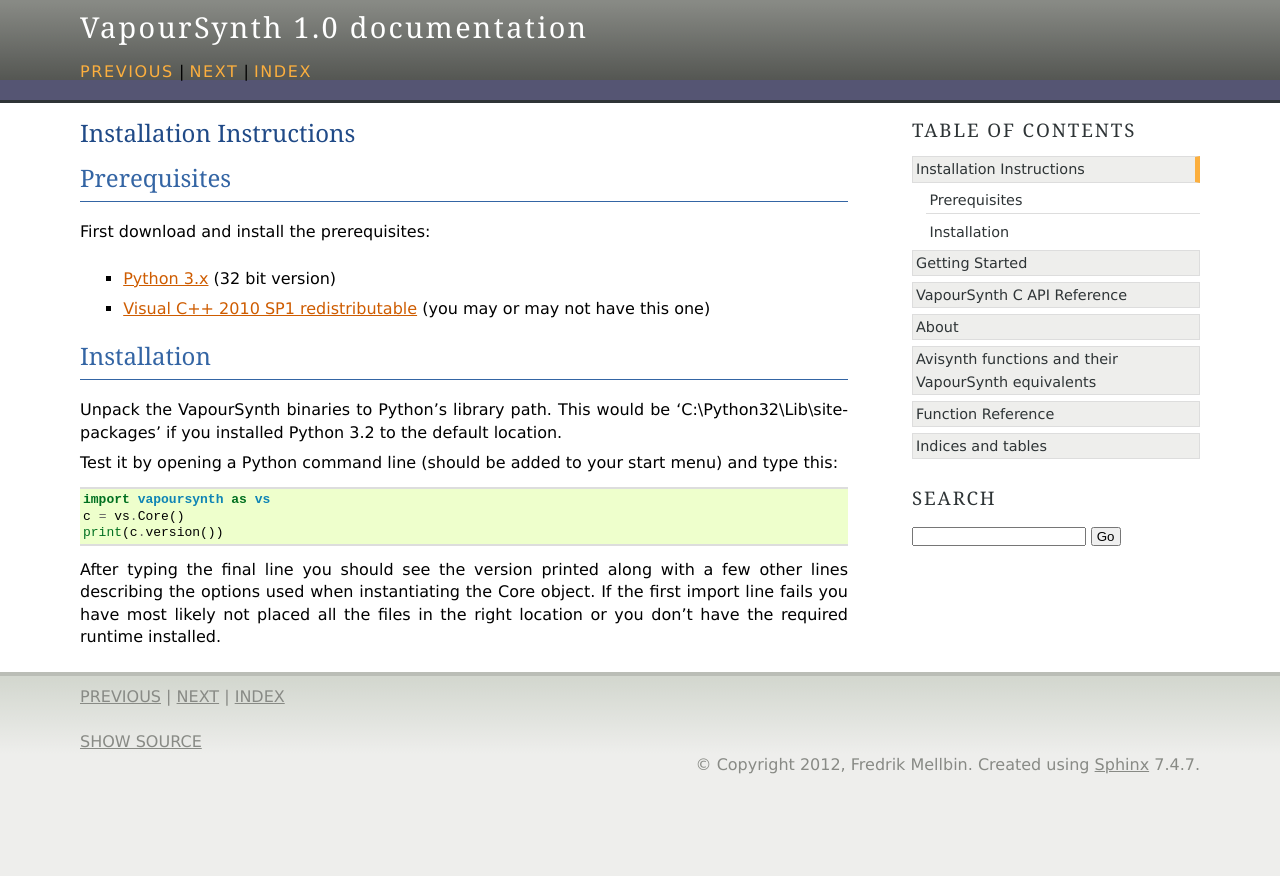
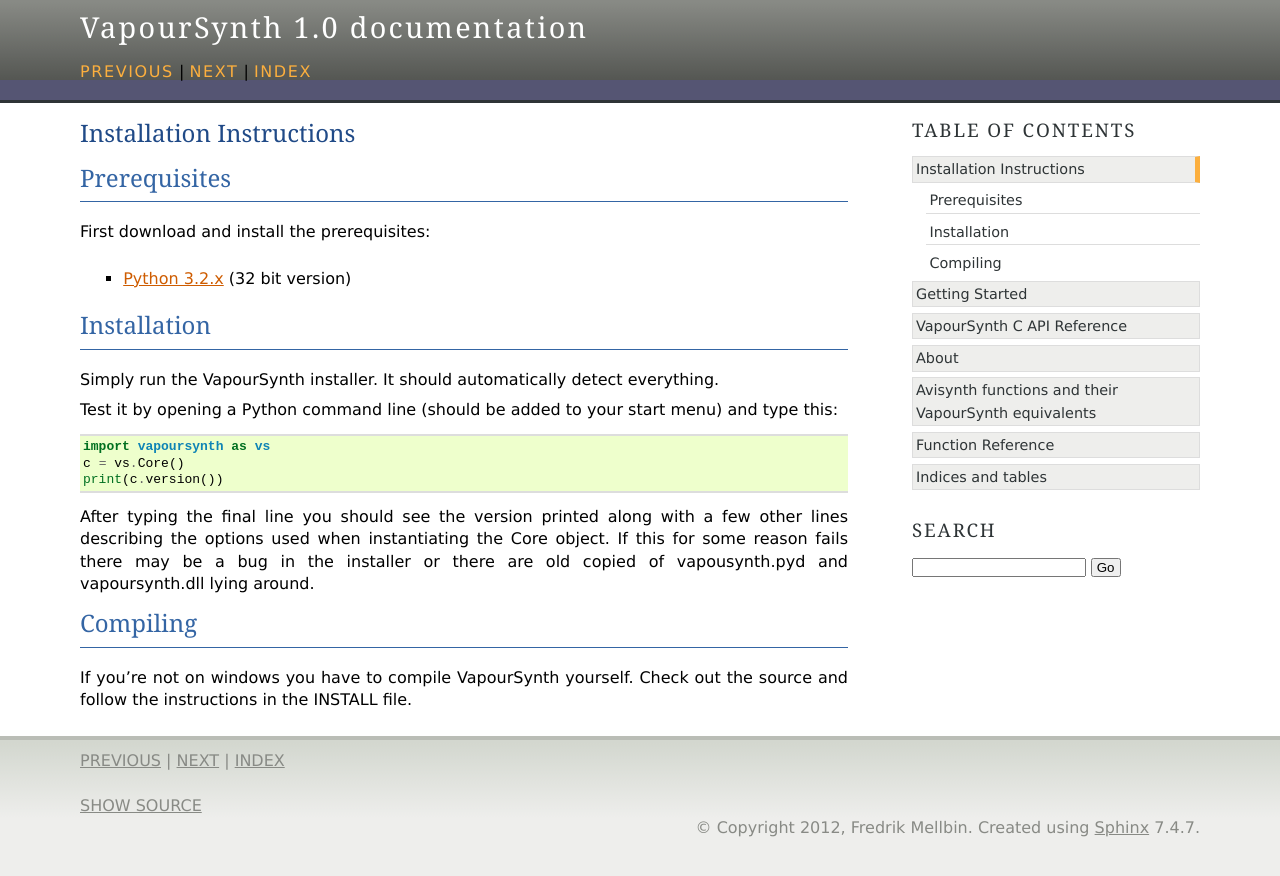
Before and after one commit to vapoursynth/vapoursynth, a Sphinx documentation site: the page built from doc/installation.rst, in a window 1280 px wide. Shown: the top 876 px of the page. Built offline with Sphinx 7.4.7, drawn with Linux system fonts in a browser that asks for light colours; formulas are drawn with MathJax 3.

Commit message:
Update docs
git-svn-id: http://vapoursynth.googlecode.com/svn/trunk@158 f9120d27-2007-6f97-8312-0f4ebfa7710f

```diff
--- a/doc/apireference.rst
+++ b/doc/apireference.rst
@@ -1,2 +1,3 @@
 VapourSynth C API Reference
 ===========================
+For now see the example filters in the sdk dir. Reading vsstdlib.c which contains almost all builtin functions can also be very helpful.
--- a/doc/index.rst
+++ b/doc/index.rst
@@ -25,5 +25,4 @@
 ==================
 
 * :ref:`genindex`
-* :ref:`modindex`
 * :ref:`search`
--- a/doc/installation.rst
+++ b/doc/installation.rst
@@ -5,13 +5,12 @@
 #############
 
 First download and install the prerequisites:
-   * `Python 3.x <http://www.python.org/>`_ (32 bit version)
-   * `Visual C++ 2010 SP1 redistributable <http://www.microsoft.com/en-us/download/details.aspx?id=8328>`_ (you may or may not have this one)
+   * `Python 3.2.x <http://www.python.org/>`_ (32 bit version)
 
 Installation
 ############
 
-Unpack the VapourSynth binaries to Python's library path. This would be 'C:\\Python32\\Lib\\site-packages' if you installed Python 3.2 to the default location.
+Simply run the VapourSynth installer. It should automatically detect everything.
 
 Test it by opening a Python command line (should be added to your start menu) and type this::
 
@@ -20,4 +19,8 @@
    print(c.version())
 
 After typing the final line you should see the version printed along with a few other lines describing the options used when instantiating the Core object.
-If the first import line fails you have most likely not placed all the files in the right location or you don't have the required runtime installed.
+If this for some reason fails there may be a bug in the installer or there are old copied of vapousynth.pyd and vapoursynth.dll lying around.
+
+Compiling
+#########
+If you're not on windows you have to compile VapourSynth yourself. Check out the source and follow the instructions in the INSTALL file.
```
